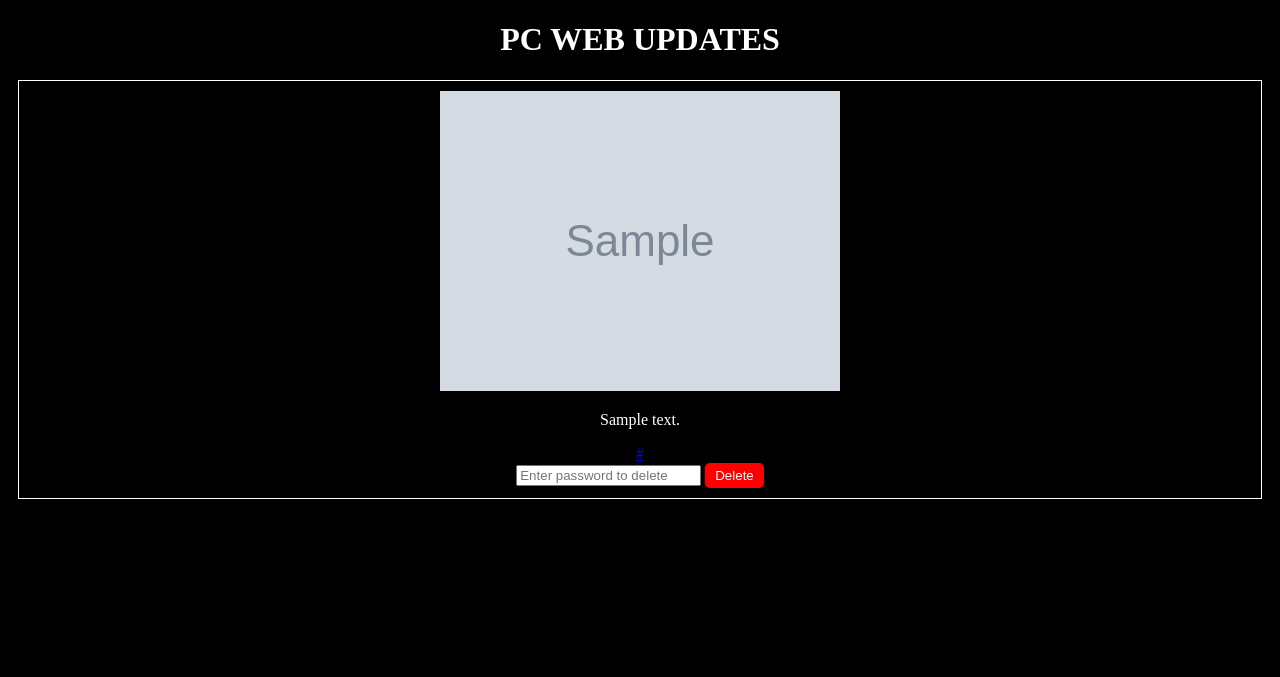
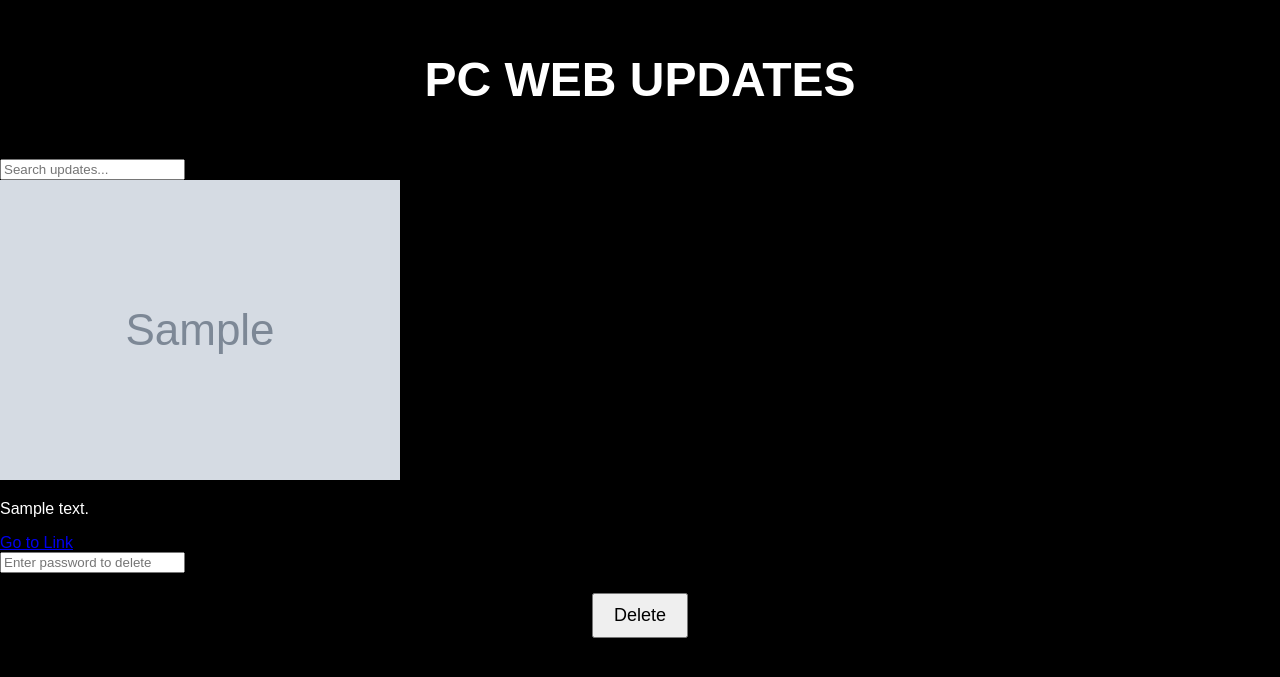
Before and after one commit to pcbotz/my-web, a Flask app: page /updates in a window 1280 px wide. Shown: the top 677 px of the page. Run offline with Flask 3, Linux system fonts and the light colour scheme; grey boxes marked "Sample" are stand-in pictures; a database or web service that is not in the repository returns one stand-in record (values such as "Sample title").

Commit message:
Update updates.html

```diff
--- a/templates/updates.html
+++ b/templates/updates.html
@@ -2,45 +2,39 @@
 <html lang="en">
 <head>
     <meta charset="UTF-8">
+    <meta name="viewport" content="width=device-width, initial-scale=1.0">
     <title>PC WEB UPDATES</title>
-    <style>
-        body {
-            background-color: black;
-            color: white;
-            text-align: center;
+    <link rel="stylesheet" href="{{ url_for('static', filename='style.css') }}">
+    <script>
+        function searchUpdates() {
+            const input = document.getElementById('searchInput').value.toLowerCase();
+            const updateItems = document.getElementsByClassName('update-item');
+            for (let i = 0; i < updateItems.length; i++) {
+                const text = updateItems[i].innerText.toLowerCase();
+                updateItems[i].style.display = text.includes(input) ? '' : 'none';
+            }
         }
-        .update {
-            border: 1px solid white;
-            margin: 10px;
-            padding: 10px;
-        }
-        .update img {
-            max-width: 80%; /* Adjust the max-width to increase the size */
-            max-height: 800px; /* Adjust the max-height to increase the size */
-        }
-        .delete-button {
-            background-color: red;
-            color: white;
-            border: none;
-            padding: 5px 10px;
-            cursor: pointer;
-            border-radius: 5px;
-        }
-    </style>
+    </script>
 </head>
 <body>
-    <h1>PC WEB UPDATES</h1>
-    {% for update in updates %}
-        <div class="update">
-            <img src="{{ update.photo }}" alt="Update Image">
-            <p>{{ update.text }}</p>
-            <a href="{{ update.link }}" target="_blank">{{ update.link }}</a>
-            <form method="post" action="{{ url_for('updates') }}">
-                <input type="hidden" name="update_id" value="{{ update._id }}">
+    <header>
+        <h1>PC WEB UPDATES</h1>
+    </header>
+
+    <input type="text" id="searchInput" onkeyup="searchUpdates()" placeholder="Search updates...">
+
+    <div class="updates-container">
+        {% for update in updates %}
+        <div class="update-item">
+            <img src="{{ update['photo'] }}" style="max-width: 100%; height: auto;">
+            <p>{{ update['text'] }}</p>
+            <a href="{{ update['link'] }}">Go to Link</a>
+            <form action="{{ url_for('delete_update', update_id=update['_id']) }}" method="post">
                 <input type="password" name="password" placeholder="Enter password to delete">
-                <button type="submit" class="delete-button">Delete</button>
+                <button type="submit">Delete</button>
             </form>
         </div>
-    {% endfor %}
+        {% endfor %}
+    </div>
 </body>
 </html>
```
